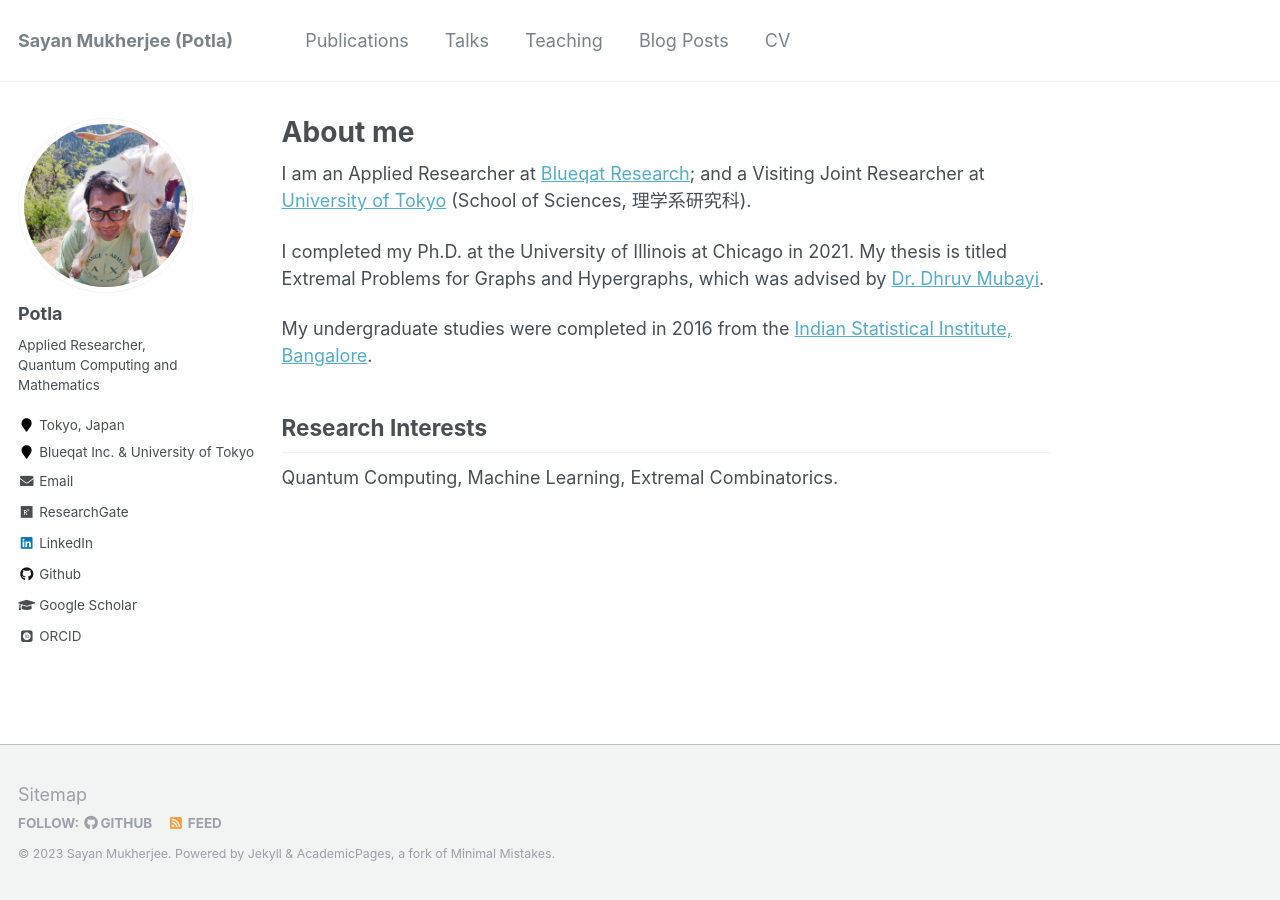
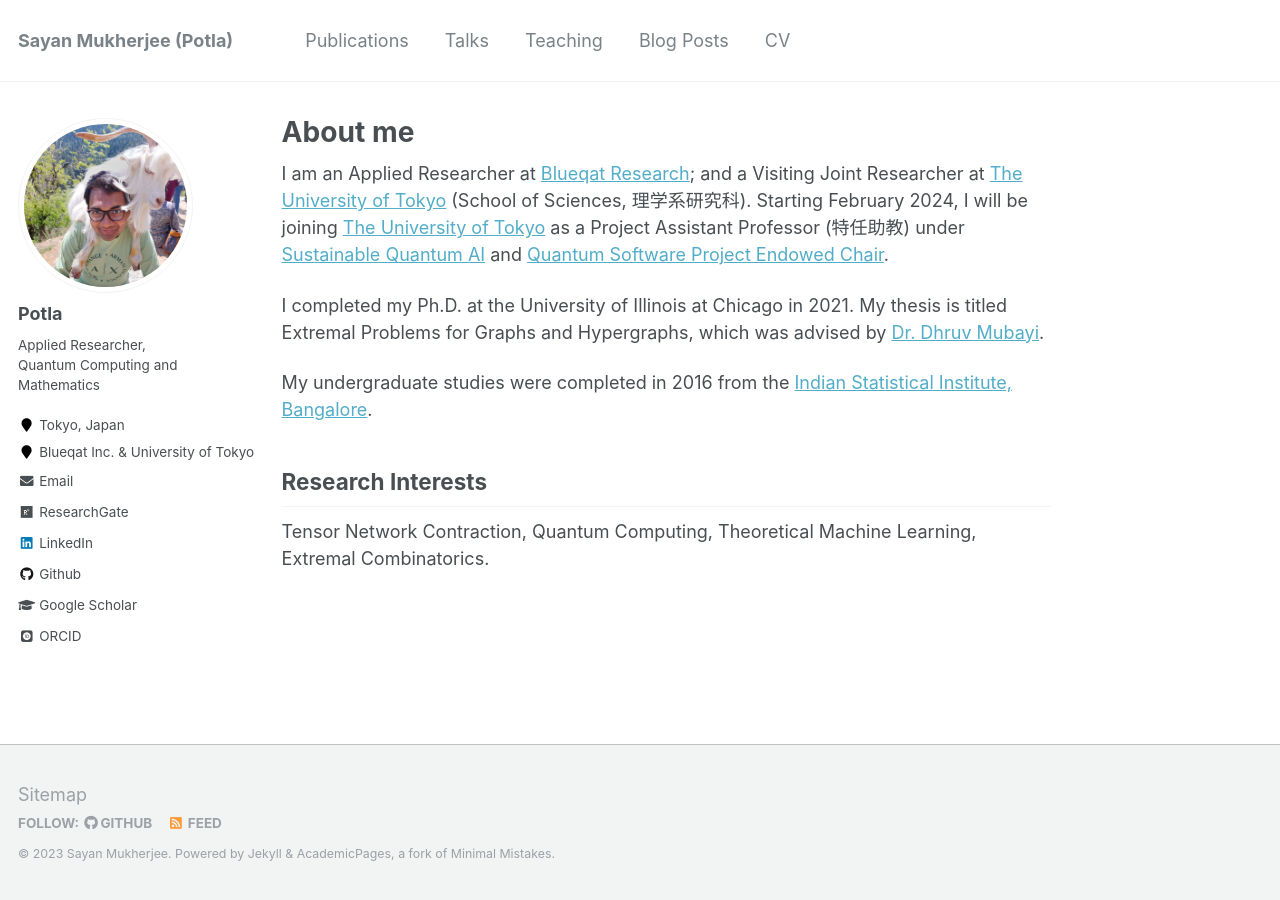
Before and after one commit to Potla1995/potla1995.github.io, a Jekyll site: the page built from _pages/about.md, in a window 1280 px wide. Built offline with Jekyll 4.4.1, drawn with Linux system fonts in a browser that asks for light colours; some web fonts are replaced.

Commit message:
Update AboutMe

```diff
--- a/_pages/about.md
+++ b/_pages/about.md
@@ -8,7 +8,8 @@ redirect_from:
   - /about.html
 ---
 
-I am an Applied Researcher at [Blueqat Research](https://corp.blueqat.com/research); and a Visiting Joint Researcher at [University of Tokyo](https://www.u-tokyo.ac.jp/en/index.html) (School of Sciences, 理学系研究科).
+I am an Applied Researcher at [Blueqat Research](https://corp.blueqat.com/research); and a Visiting Joint Researcher at [The University of Tokyo](https://www.u-tokyo.ac.jp/en/index.html) (School of Sciences, 理学系研究科).
+Starting February 2024, I will be joining [The University of Tokyo](https://www.u-tokyo.ac.jp/en/index.html) as a Project Assistant Professor (特任助教) under [Sustainable Quantum AI](https://sqai.jp/) and [Quantum Software Project Endowed Chair](http://qsw.phys.s.u-tokyo.ac.jp/).
 
 I completed my Ph.D. at the University of Illinois at Chicago in 2021. My thesis is titled Extremal Problems for Graphs and Hypergraphs, which was advised by [Dr. Dhruv Mubayi](http://homepages.math.uic.edu/~mubayi/).
 
@@ -16,4 +17,4 @@ My undergraduate studies were completed in 2016 from the [Indian Statistical Ins
 
 ## Research Interests
 
-Quantum Computing, Machine Learning, Extremal Combinatorics.
+Tensor Network Contraction, Quantum Computing, Theoretical Machine Learning, Extremal Combinatorics.
```
Also changed, not shown: _publications/2023-07-11-hatP4free.md (+1 -1 lines).
